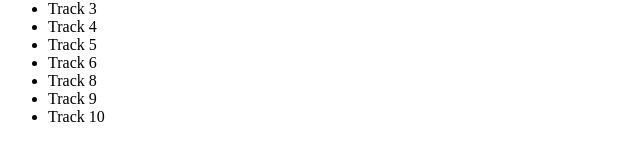
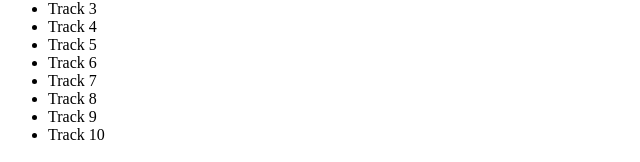
Before and after one commit to SMcGregor199/alofiblog, a React (Vite) app: page / in a window 1280 px wide. Shown: the part 531-693 px from the top of the page, without its empty margins (0-640 px from the left). Built offline with nearby package versions, Linux system fonts and the light colour scheme.

Commit message:
add 7th track

```diff
--- a/src/main.jsx
+++ b/src/main.jsx
@@ -15,6 +15,7 @@ function Main () {
         <li>Track 4</li>
         <li>Track 5</li>
         <li>Track 6</li>
+        <li>Track 7</li>
 
 
         <li>Track 8</li>
```
